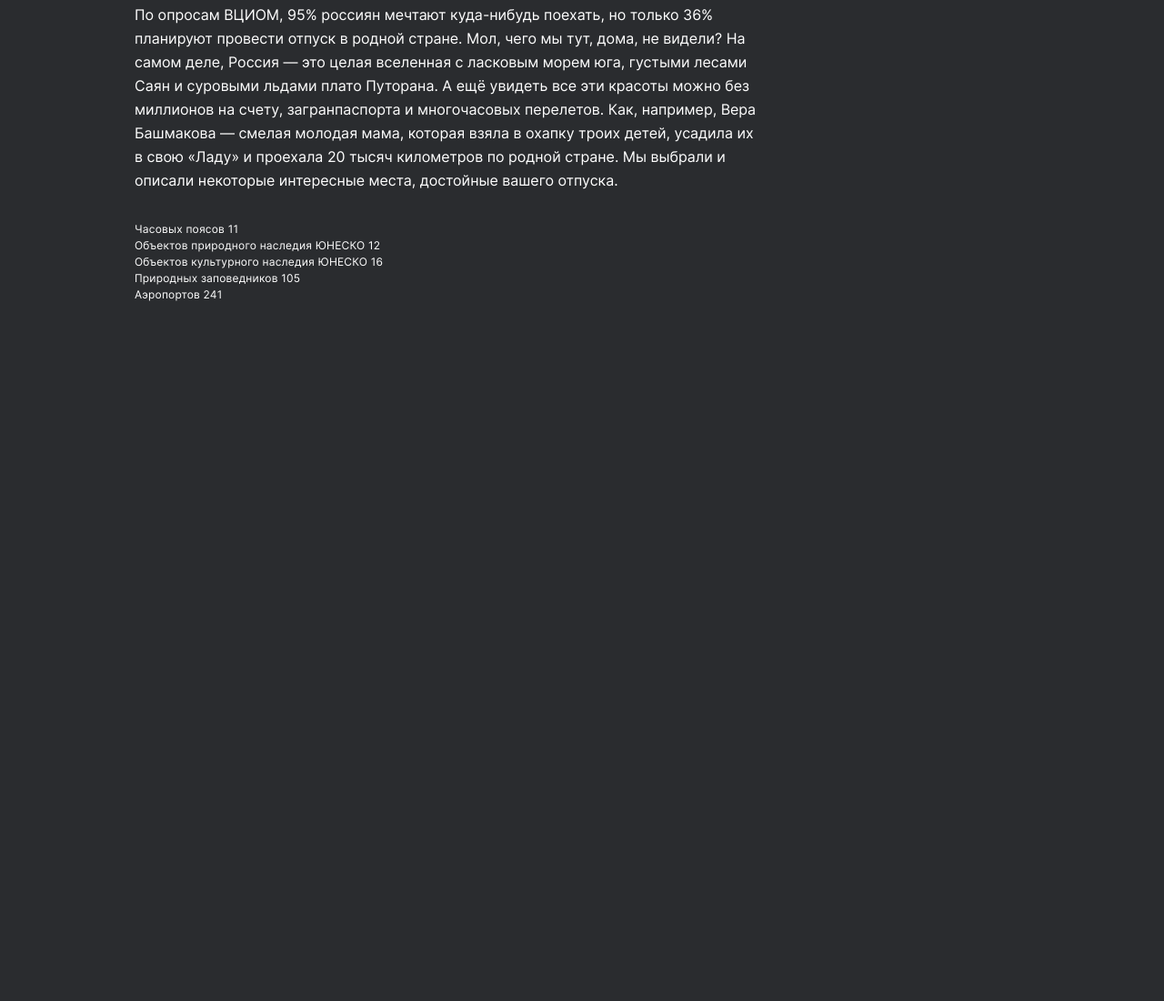
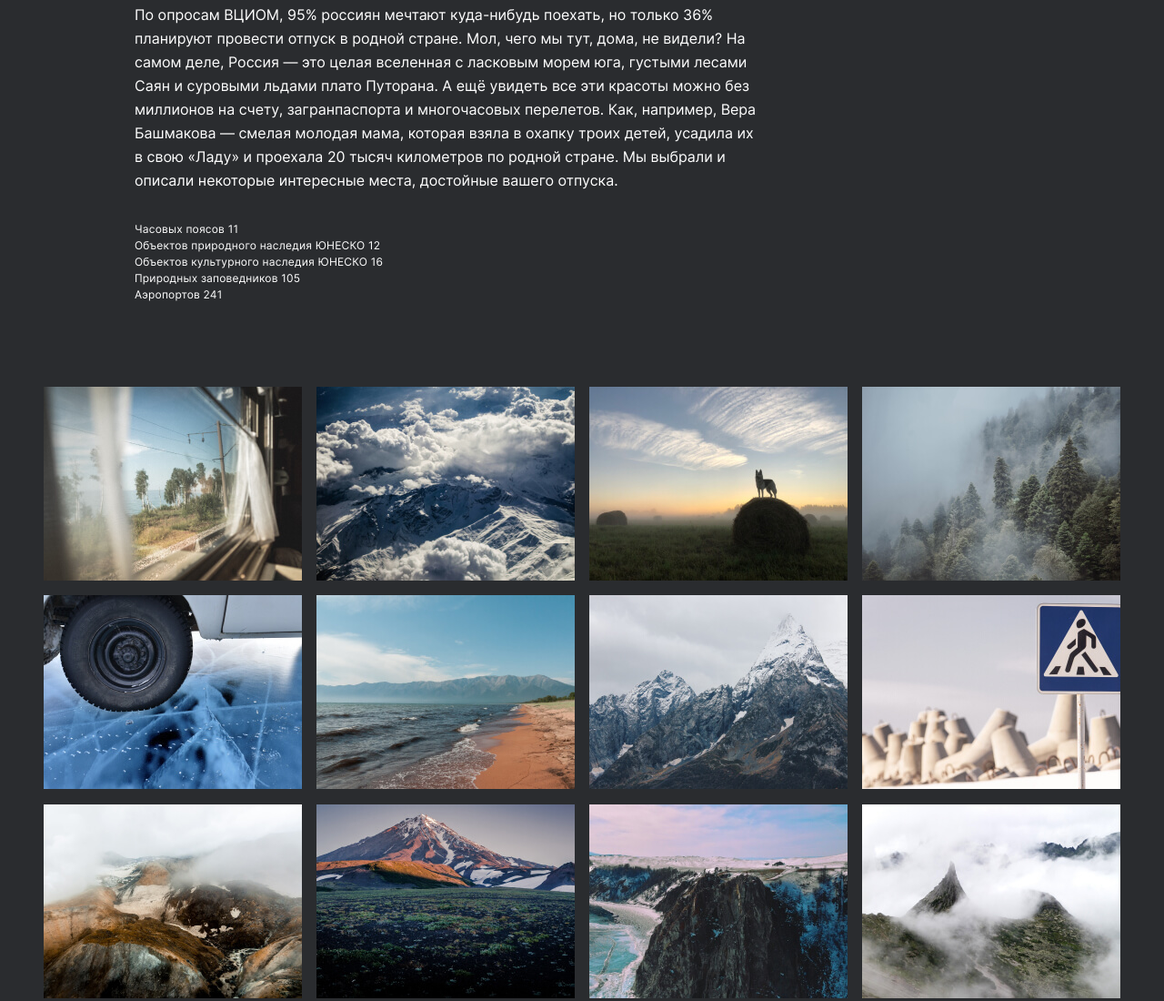
Before and after one commit to KimAleksandr09041988/russian-travel, a plain HTML site: page index.html in a window 1280 px wide. Shown: the part 1329-2429 px from the top of the page at 91% size. Before the commit the page ends 1662 px from the top, so only its background shows below. Drawn offline with Linux system fonts and the light colour scheme; files whose address does not match are found by name.

Commit message:
feuture/photo and hot fix

```diff
--- /dev/null
+++ b/blocks/gallery/__img/gallery__img.css
@@ -0,0 +1,3 @@
+.gallery__img {
+  width: 100%;
+}
--- /dev/null
+++ b/blocks/gallery/gallery.css
@@ -0,0 +1,14 @@
+.gallery {
+  display: grid;
+  grid-template-columns: repeat(auto-fit, minmax(284px, 1fr));
+  gap: 13px 16px;
+  list-style: none;
+  margin: 0;
+  padding: 0;
+}
+
+@media screen and (max-width: 320px) {
+  .gallery {
+    gap: 8px;
+  }
+}
--- /dev/null
+++ b/blocks/photo/photo.css
@@ -0,0 +1,15 @@
+.photo {
+  padding: 92px 0 0;
+}
+
+@media screen and (max-width:768px) {
+  .photo {
+    padding: 88px 24px 0;
+  }
+}
+
+@media screen and (max-width:320px) {
+  .photo {
+    padding: 65px 16px 0;
+  }
+}
--- a/index.html
+++ b/index.html
@@ -93,7 +93,47 @@
           </li>
         </ul>
       </section>
-
+      <!-- photo -->
+      <article class="photo">
+        <ul class="gallery">
+          <li class="gallery__item">
+            <img class="gallery__img" src="./img/photo1.jpg" alt="вид из окна вагона">
+          </li>
+          <li class="gallery__item">
+            <img class="gallery__img" src="./img/photo2.jpg" alt="снежные горы">
+          </li>
+          <li class="gallery__item">
+            <img class="gallery__img" src="./img/photo3.jpg" alt="поле со стогами сена">
+          </li>
+          <li class="gallery__item">
+            <img class="gallery__img" src="./img/photo4.jpg" alt="лес в тумане">
+          </li>
+          <li class="gallery__item">
+            <img class="gallery__img" src="./img/photo5.jpg" alt="машина на льду">
+          </li>
+          <li class="gallery__item">
+            <img class="gallery__img" src="./img/photo6.jpg" alt="берег водоёма">
+          </li>
+          <li class="gallery__item">
+            <img class="gallery__img" src="./img/photo7.jpg" alt="горы">
+          </li>
+          <li class="gallery__item">
+            <img class="gallery__img" src="./img/photo8.jpg" alt="знак пешеходный переход">
+          </li>
+          <li class="gallery__item">
+            <img class="gallery__img" src="./img/photo9.jpg" alt="горы в тумане">
+          </li>
+          <li class="gallery__item">
+            <img class="gallery__img" src="./img/photo10.jpg" alt="степь перед горой">
+          </li>
+          <li class="gallery__item">
+            <img class="gallery__img" src="./img/photo11.jpg" alt="утес у моря">
+          </li>
+          <li class="gallery__item">
+            <img class="gallery__img" src="./img/photo12.jpg" alt="горы в тумане">
+          </li>
+        </ul>
+      </article>
 
     </main>
 
--- a/pages/index.css
+++ b/pages/index.css
@@ -27,3 +27,8 @@
 @import url('../blocks/intro/__text/intro__text.css');
 @import url('../blocks/intro/__list/intro__list.css');
 @import url('../blocks/intro/__description/intro__description.css');
+
+/* intro */
+@import url('../blocks/photo/photo.css');
+@import url('../blocks/gallery/gallery.css');
+@import url('../blocks/gallery/__img/gallery__img.css');
```
Also changed, not shown: img/photo1.jpg (added), img/photo10.jpg (added), img/photo11.jpg (added), img/photo12.jpg (added), img/photo2.jpg (added), img/photo3.jpg (added), img/photo4.jpg (added), img/photo5.jpg (added), img/photo6.jpg (added), img/photo7.jpg (added), img/photo8.jpg (added), img/photo9.jpg (added).
